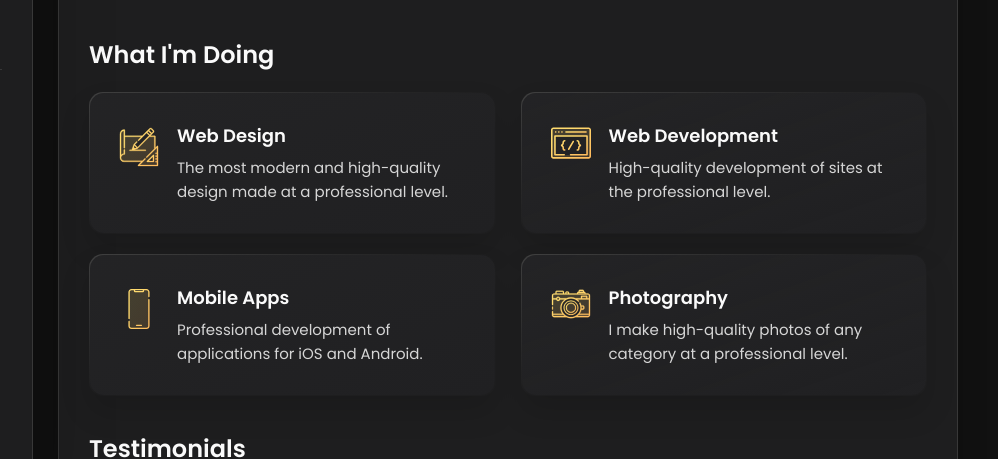
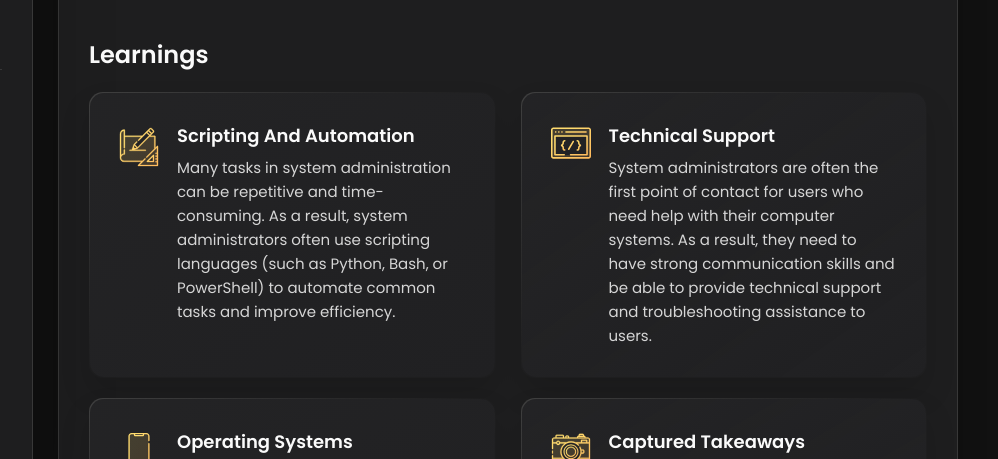
Before and after one commit to andreafaith/andreafaith.github.io, a plain HTML site: page index.html in a window 1280 px wide. Shown: the part 341-800 px from the top of the page, 282-1280 px from the left. Drawn offline with nearby package versions, Linux system fonts and the light colour scheme.

Commit message:
Update index.html

```diff
--- a/index.html
+++ b/index.html
@@ -226,9 +226,9 @@
           - service
         -->
 
-        <section class="service">
+               <section class="service">
 
-          <h3 class="h3 service-title">What i'm doing</h3>
+          <h3 class="h3 service-title">Learnings</h3>
 
           <ul class="service-list">
 
@@ -240,10 +240,10 @@
               </div>
 
               <div class="service-content-box">
-                <h4 class="h4 service-item-title">Web design</h4>
+                <h4 class="h4 service-item-title">Scripting and Automation</h4>
 
                 <p class="service-item-text">
-                  The most modern and high-quality design made at a professional level.
+                  Many tasks in system administration can be repetitive and time-consuming. As a result, system administrators often use scripting languages (such as Python, Bash, or PowerShell) to automate common tasks and improve efficiency.
                 </p>
               </div>
 
@@ -256,10 +256,10 @@
               </div>
 
               <div class="service-content-box">
-                <h4 class="h4 service-item-title">Web development</h4>
+                <h4 class="h4 service-item-title">Technical support</h4>
 
                 <p class="service-item-text">
-                  High-quality development of sites at the professional level.
+                  System administrators are often the first point of contact for users who need help with their computer systems. As a result, they need to have strong communication skills and be able to provide technical support and troubleshooting assistance to users.
                 </p>
               </div>
 
@@ -272,10 +272,10 @@
               </div>
 
               <div class="service-content-box">
-                <h4 class="h4 service-item-title">Mobile apps</h4>
+                <h4 class="h4 service-item-title">Operating systems</h4>
 
                 <p class="service-item-text">
-                  Professional development of applications for iOS and Android.
+                  System administrators need to be familiar with the various types of operating systems (such as Windows, Linux, and macOS) and be able to install, configure, and troubleshoot them.
                 </p>
               </div>
 
@@ -288,10 +288,10 @@
               </div>
 
               <div class="service-content-box">
-                <h4 class="h4 service-item-title">Photography</h4>
+                <h4 class="h4 service-item-title">Captured Takeaways</h4>
 
                 <p class="service-item-text">
-                  I make high-quality photos of any category at a professional level.
+                  The field of system administration is constantly evolving, so it is important for system administrators to stay up-to-date with new technologies and best practices.
                 </p>
               </div>
 
```
